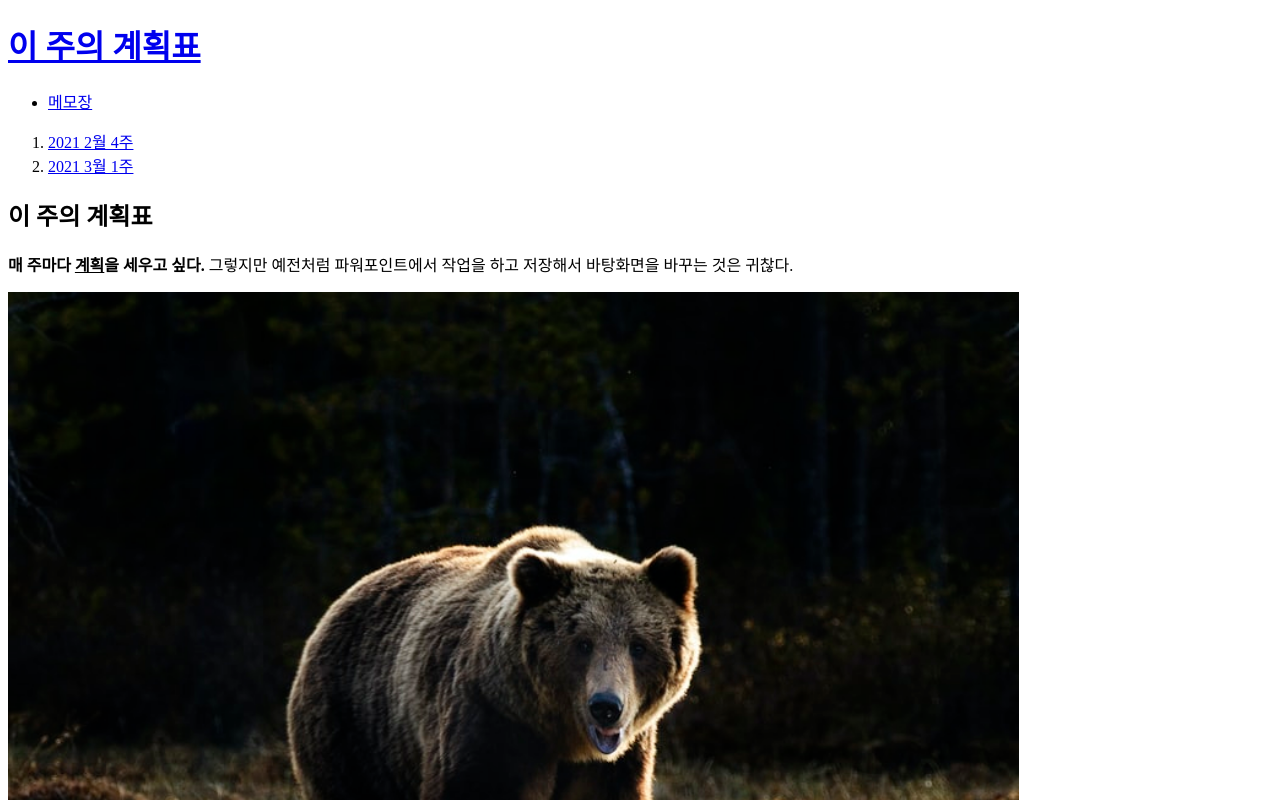
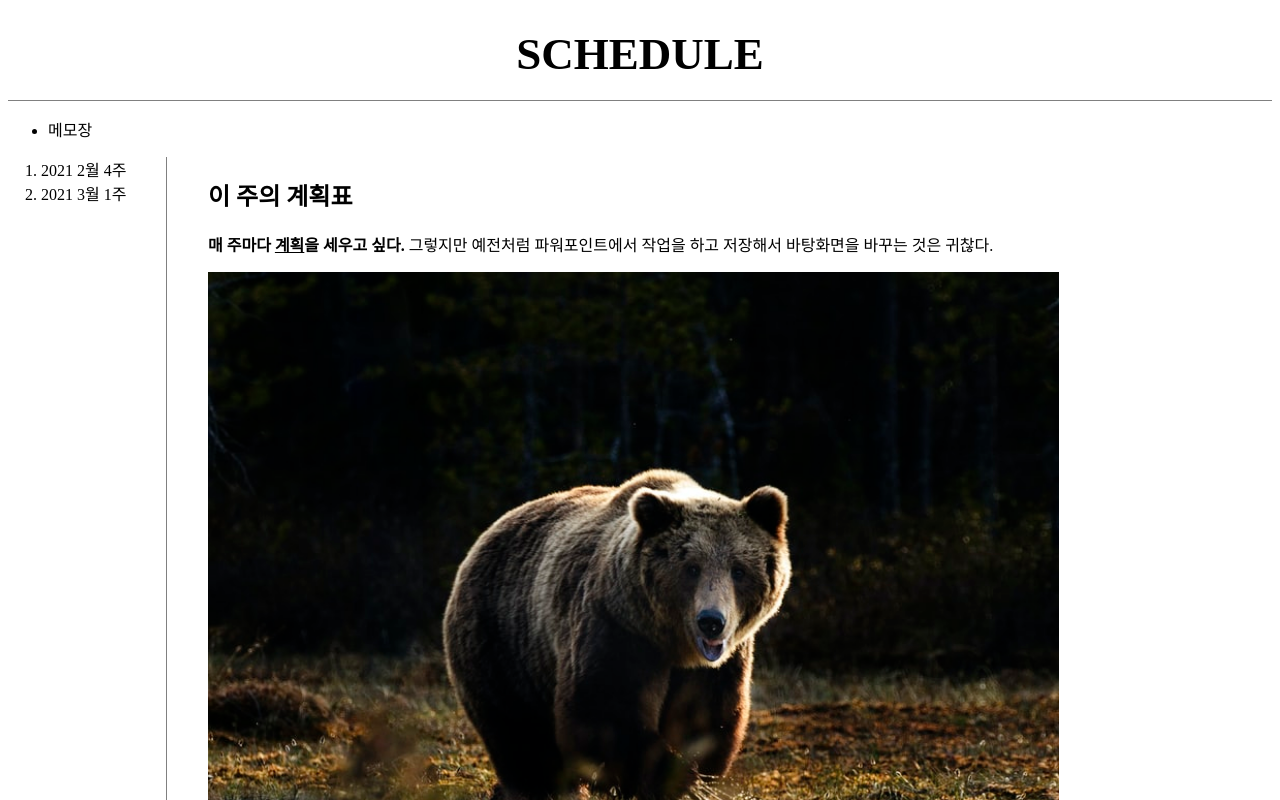
Before and after one commit to Hyunju915/web1, a plain HTML site: page index.html in a window 1280 px wide. Shown: the top 800 px of the page. Drawn offline with Linux system fonts and the light colour scheme.

Commit message:
Add files via upload

```diff
--- a/index.html
+++ b/index.html
@@ -3,18 +3,65 @@
 <head>
   <title>WEB1 - html</title>
   <meta charset="utf-8">
+  <style>
+    #active {
+      color: red;
+    }
+    .saw {
+      color:gray;
+    }
+    a {
+      color:black;
+      text-decoration: none;
+    }
+    h1 {
+      font-size: 45px;
+      text-align: center;
+      font-family: serif;
+      border-bottom: 1px solid gray;
+      margin:0;
+      padding: 20px;
+    }
+    #grid ol {
+      border-right: 1px solid gray;
+      width:125px;
+      margin:0;
+      padding-left: 33px;
+    }
+    #grid {
+      display: grid;
+      grid-template-columns: 200px 1fr;
+    }
+    #article {
+      padding-left: 0px
+    }
+  </style>
 </head>
 <body>
-  <h1><a href="index.html">이 주의 계획표</a></h1>
+  <h1><a href="index.html">SCHEDULE</a></h1>
   <ul>
     <li><a href="1.html">메모장</a></li>
   </ul>
+  <div id="grid">
   <ol>
     <li><a href="2.html">2021 2월 4주</a></li>
     <li><a href="3.html">2021 3월 1주</a></li>
   </ol>
-  <h2>이 주의 계획표</h2>
-  <p><strong>매 주마다 <u>계획</u>을 세우고 싶다.</strong> 그렇지만 예전처럼 파워포인트에서 작업을 하고 저장해서 바탕화면을 바꾸는 것은 귀찮다.</p>
-  <img src="bear.jpeg" width="80%">
+<!--
+  <h1><a href="index.html"><font color="black">이 주의 계획표</font></a></h1>
+  <ul>
+    <li><a href="1.html"><font color="black">메모장</font></a></li>
+  </ul>
+  <ol>
+    <li><a href="2.html"><font color="black">2021 2월 4주</font></a></li>
+    <li><a href="3.html"><font color="black">2021 3월 1주</font></a></li>
+  </ol>
+-->
+  <div id="article">
+    <h2>이 주의 계획표</h2>
+    <p><strong>매 주마다 <u>계획</u>을 세우고 싶다.</strong> 그렇지만 예전처럼 파워포인트에서 작업을 하고 저장해서 바탕화면을 바꾸는 것은 귀찮다.</p>
+    <img src="bear.jpeg" width="80%">
+  </div>
+</div>
 </body>
 </html>
```
Also changed, not shown: 1.html (+7 -1 lines), 2.html (+7 -1 lines), 3.html (+7 -1 lines).
